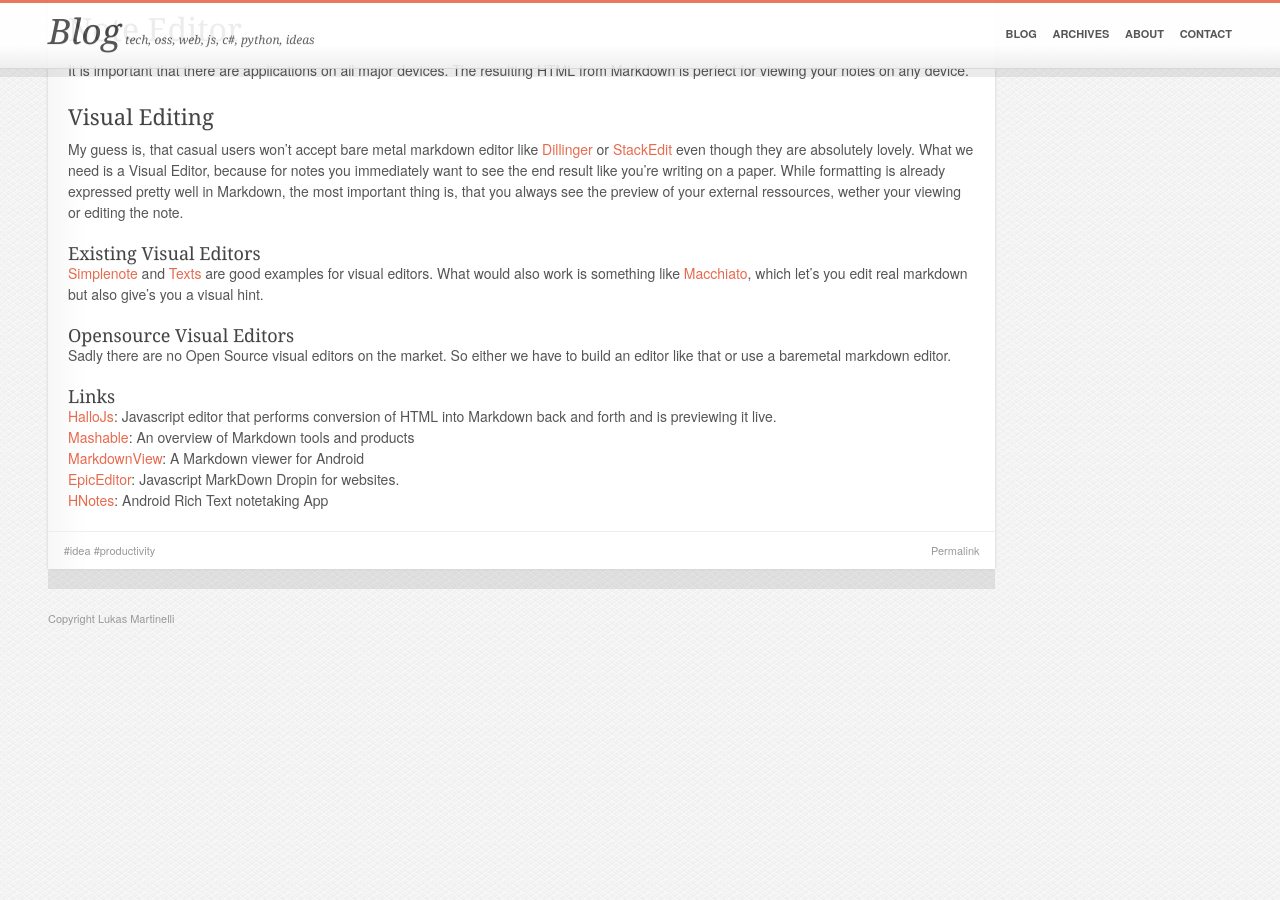
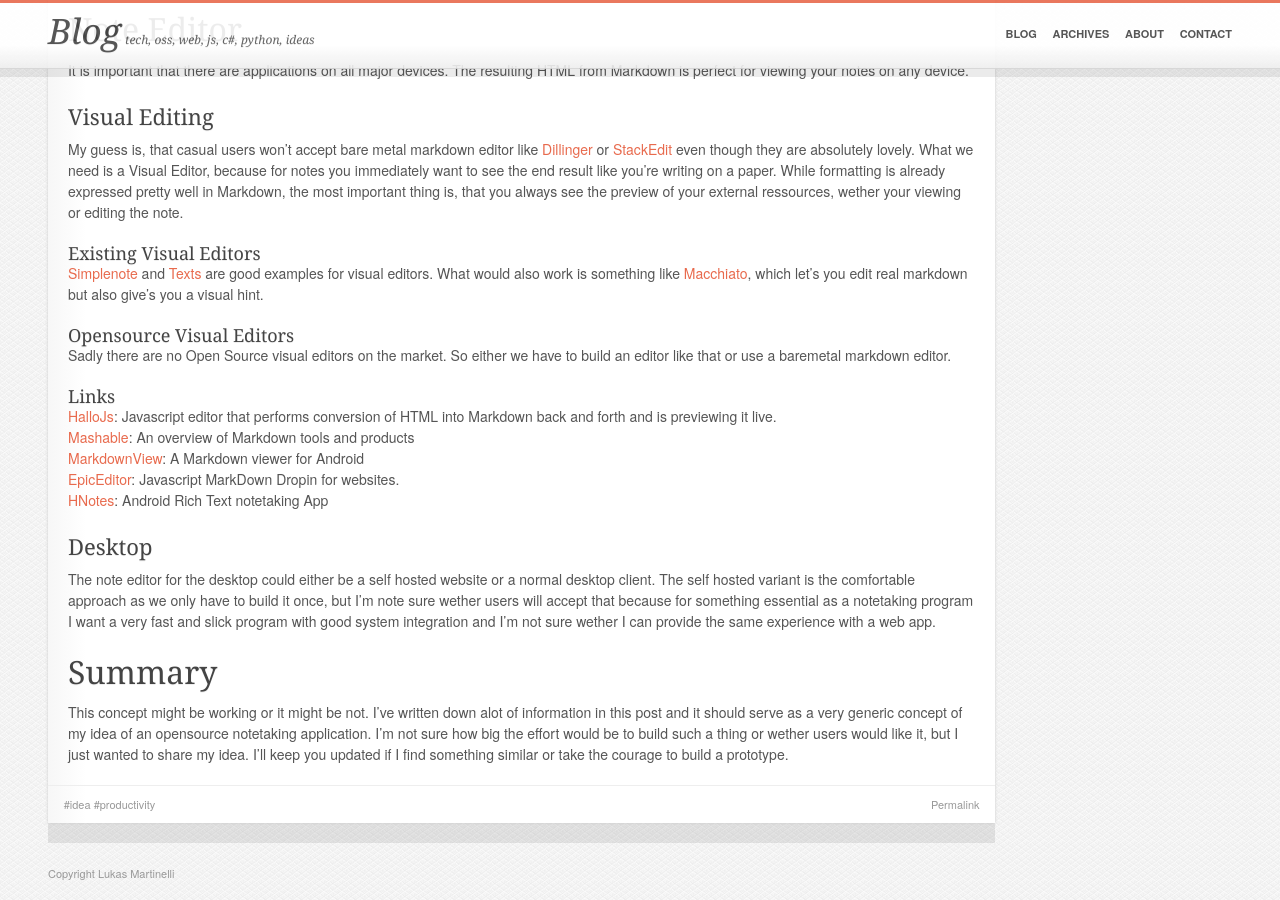
Before and after one commit to lukasmartinelli/lukasmartinelli.github.io, a Jekyll site: the page built from _posts/2014-02-07-opensource-notetaking-concept.md, in a window 1280 px wide and 900 px high, scrolled down 5880 px. Built offline with Jekyll 4.4.1, drawn with Linux system fonts in a browser that asks for light colours; Markdown is read by kramdown in place of the engine named in the settings; before the commit the page ends 6525 px from its top, so only the background shows below that.

Commit message:
Written the summary

```diff
--- a/_posts/2014-02-07-opensource-notetaking-concept.md
+++ b/_posts/2014-02-07-opensource-notetaking-concept.md
@@ -178,3 +178,11 @@
 - [MarkdownView](http://gun.io/blog/markdown-view-for-android/): A Markdown viewer for Android
 - [EpicEditor](http://oscargodson.github.io/EpicEditor/): Javascript MarkDown Dropin for websites.
 - [HNotes](https://play.google.com/store/apps/details?id=com.hly.notes): Android Rich Text notetaking App
+
+### Desktop
+The note editor for the desktop could either be a self hosted website or a normal desktop client.
+The self hosted variant is the comfortable approach as we only have to build it once, but I'm note sure wether users will accept that because for something essential as a notetaking program I want a very fast and slick program with good system integration and I'm not sure wether I can provide the same experience with a web app.
+
+## Summary
+This concept might be working or it might be not. I've written down alot of information in this post and it should serve as a very generic concept of my idea of an opensource notetaking application. I'm not sure how big the effort would be to build such a thing or wether users would like it, but I just wanted to share my idea.
+I'll keep you updated if I find something similar or take the courage to build a prototype.
```
